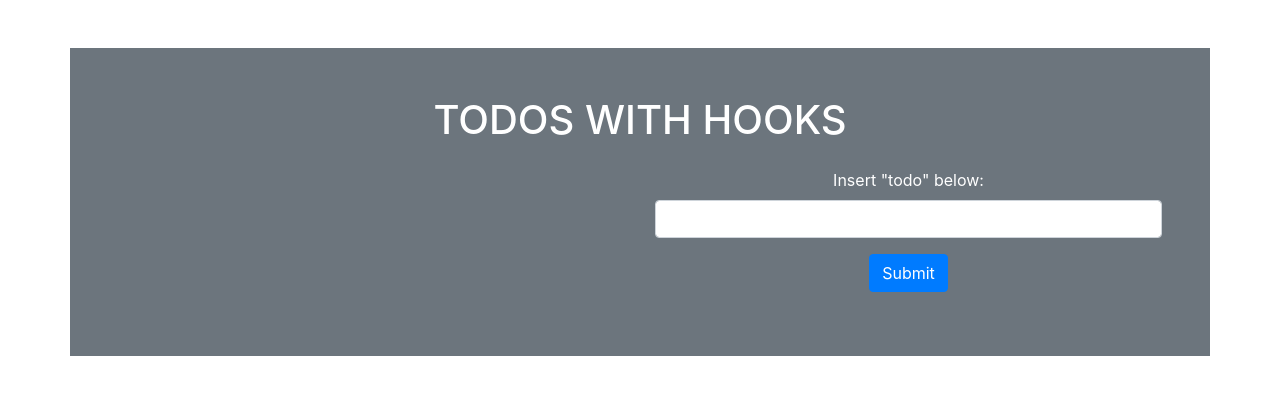
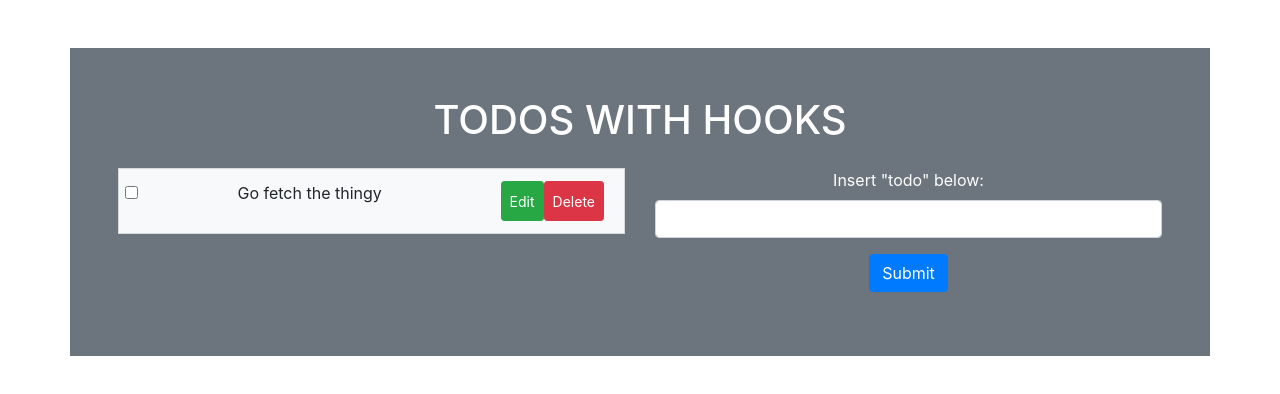
Before and after one commit to xaviguasch/taskmaster-react-hooks-app, a React (Create React App) app: page / in a window 1280 px wide. Shown: the top 394 px of the page. Built offline with nearby package versions, Linux system fonts and the light colour scheme; the HTML template or start-up script is replaced by a standard one.

Commit message:
added localStorageHook

```diff
--- a/src/TodoApp.js
+++ b/src/TodoApp.js
@@ -4,12 +4,8 @@
 import TodoForm from './TodoForm'
 
 const TodoApp = () => {
-  const initialTodos = JSON.parse(window.localStorage.getItem('todos') || '[]')
+  const initialTodos = [{ id: 1, task: 'Go fetch the thingy', completed: false }]
   const { todos, addTodo, removeTodo, toggleTodo, editTodo } = useTodoState(initialTodos)
-
-  useEffect(() => {
-    window.localStorage.setItem('todos', JSON.stringify(todos))
-  }, [todos])
 
   return (
     <div className='container mt-5 bg-secondary p-5'>
--- /dev/null
+++ b/src/hooks/useLocalStorageState.js
@@ -0,0 +1,21 @@
+import { useState, useEffect } from 'react'
+
+function useLocalStorageState(key, defaultVal) {
+  const [state, setState] = useState(() => {
+    let val
+    try {
+      val = JSON.parse(window.localStorage.getItem(key) || String(defaultVal))
+    } catch (e) {
+      val = defaultVal
+    }
+    return val
+  })
+
+  useEffect(() => {
+    window.localStorage.setItem(key, JSON.stringify(state))
+  }, [state])
+
+  return [state, setState]
+}
+
+export default useLocalStorageState
--- a/src/hooks/useTodoState.js
+++ b/src/hooks/useTodoState.js
@@ -1,8 +1,8 @@
-import { useState } from 'react'
+import useLocalStorageState from './useLocalStorageState'
 import uuid from 'uuid/v4'
 
 const useTodoState = initialTodos => {
-  const [todos, setTodos] = useState(initialTodos)
+  const [todos, setTodos] = useLocalStorageState('todos', initialTodos)
 
   const addTodo = newTodoText => {
     setTodos([...todos, { id: uuid(), task: newTodoText, completed: false }])
```
